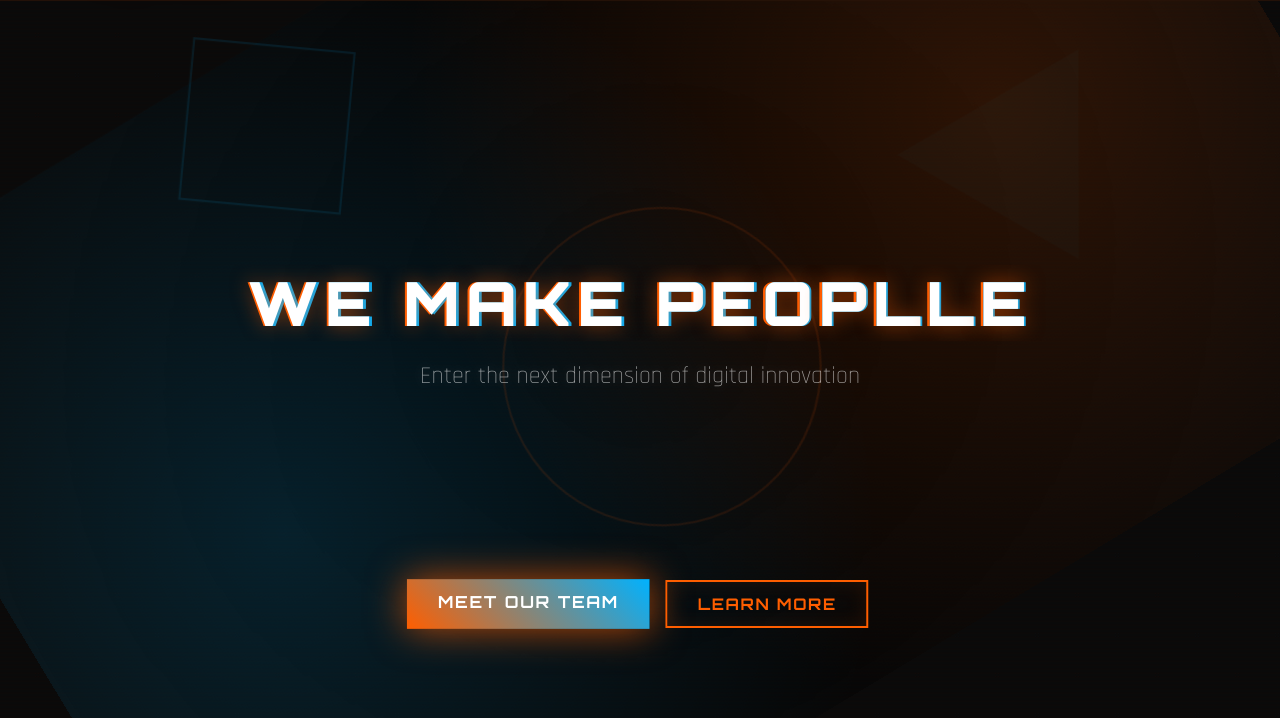
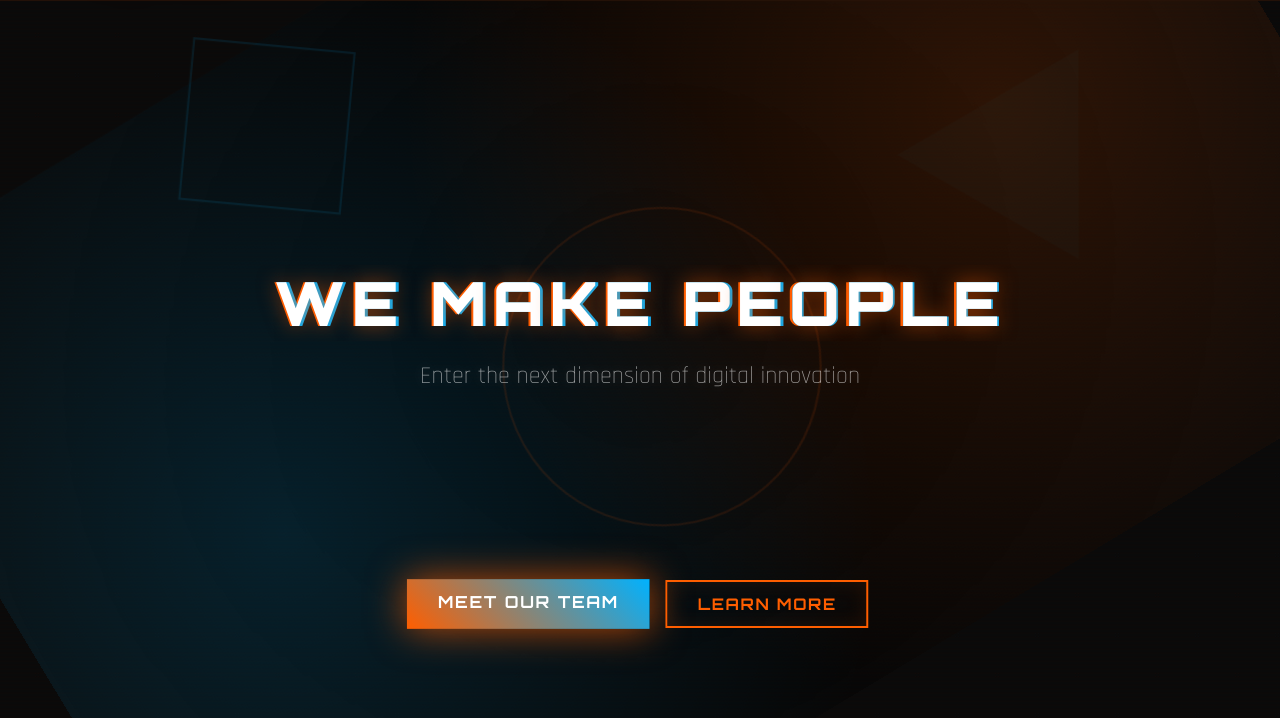
Before and after one commit to error-shahi/cyberverse, a plain HTML site: page index.html in a window 1280 px wide. Shown: the part 82-800 px from the top of the page. Drawn offline with Linux system fonts and the light colour scheme.

Commit message:
final touch

```diff
--- a/index.html
+++ b/index.html
@@ -59,7 +59,7 @@
         <div class="hero-content">
             <div class="text-rotator">
                 <div class="text-set active">
-                    <h1 class="glitch-text" data-text="FUTURE IS NOW">WE MAKE PEOPLLE</h1>
+                    <h1 class="glitch-text" data-text="FUTURE IS NOW">WE MAKE PEOPLE</h1>
                     <p class="subtitle">Enter the next dimension of digital innovation</p>
                 </div>
                 <div class="text-set">
```
